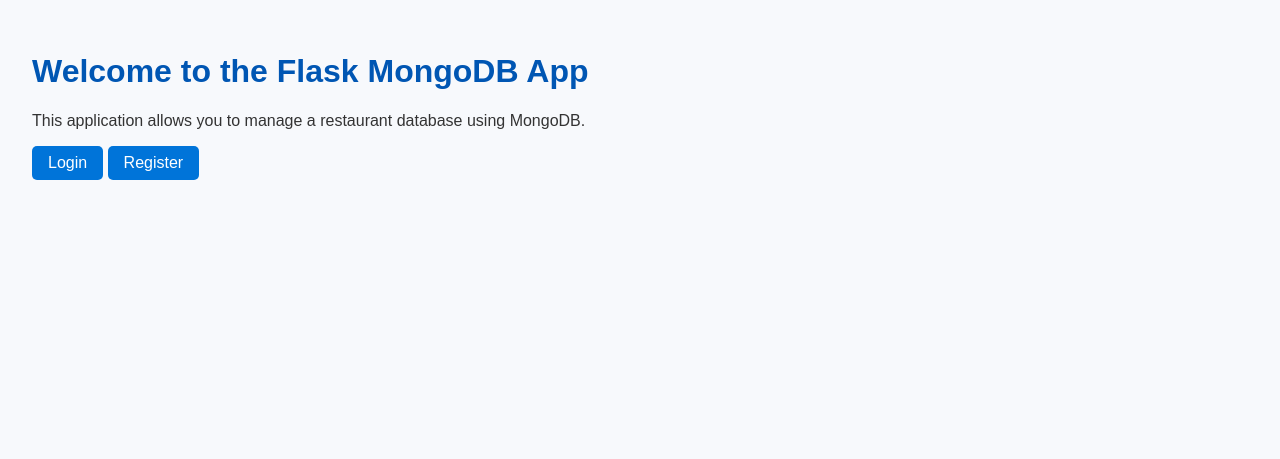
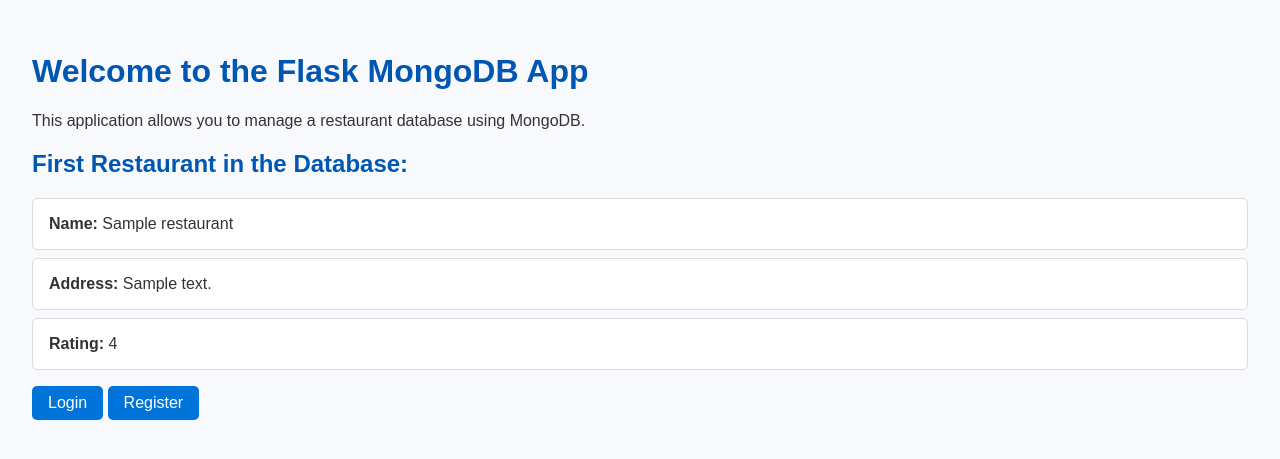
Before and after one commit to rsandu1/NoSQL-Project, a Flask app: page / in a window 1280 px wide. Shown: the part 50-509 px from the top of the page. Run offline with Flask 3, Linux system fonts and the light colour scheme; a database or web service that is not in the repository returns one stand-in record (values such as "Sample title").

Commit message:
database connection test

```diff
--- a/app.py
+++ b/app.py
@@ -14,7 +14,9 @@
 
 @app.route('/')
 def index():
-    return render_template('index.html', title="Home")
+    first_row = restaurants_collection.find_one()
+    return render_template('index.html', title="Home", first_row=first_row)
+
 
 @app.route('/register', methods=['GET', 'POST'])
 def register():
--- a/templates/base.html
+++ b/templates/base.html
@@ -19,7 +19,7 @@
                 <span>Welcome, {{ session['username'] }}</span>
                 <a href="{{ url_for('logout') }}">Logout</a>
             {% else %}
-                <a href="{{ url_for('login') }}">Login</a>
+                <a href="{{ url_for('dashboard') }}">Login</a>
                 <a href="{{ url_for('register') }}">Register</a>
             {% endif %}
         </div>
--- a/templates/index.html
+++ b/templates/index.html
@@ -3,6 +3,18 @@
 {% block content %}
 <h1>Welcome to the Flask MongoDB App</h1>
 <p>This application allows you to manage a restaurant database using MongoDB.</p>
+
+<h2>First Restaurant in the Database:</h2>
+{% if first_row %}
+    <ul>
+        <li><strong>Name:</strong> {{ first_row['name'] }}</li>
+        <li><strong>Address:</strong> {{ first_row['address'] }}</li>
+        <li><strong>Rating:</strong> {{ first_row['rating'] }}</li>
+    </ul>
+{% else %}
+    <p>No records found in the database.</p>
+{% endif %}
+
 <div class="actions">
     {% if session.get('username') %}
         <p>Hello, {{ session['username'] }}!</p>
```
